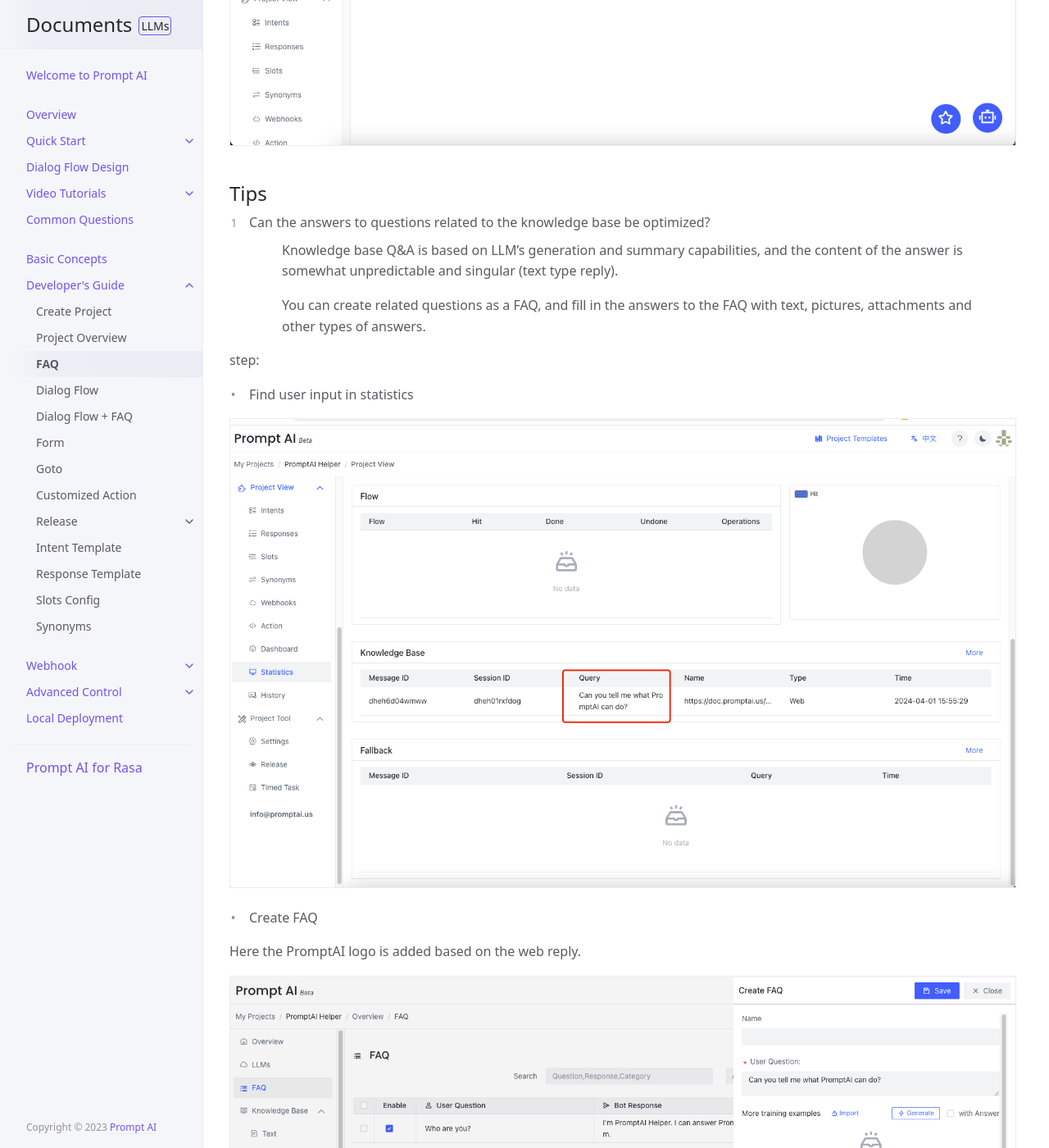
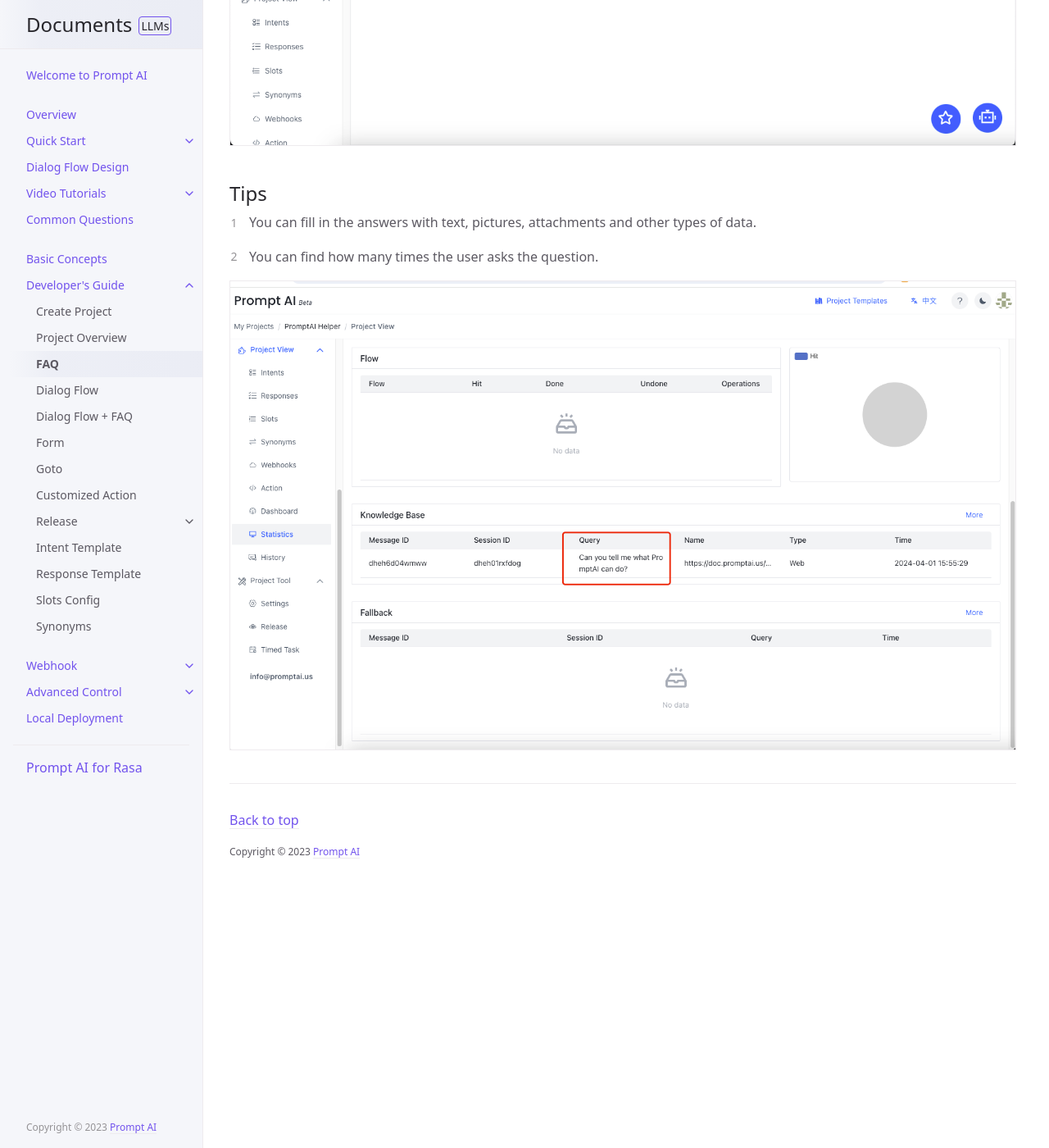
Before and after one commit to ws-cd/ws-cd.github.io, a Jekyll site: the page built from docs/tutorial/faq.md, in a window 1280 px wide and 1400 px high, scrolled down 2753 px. Shown: the whole window at 82% size. Built offline with Jekyll 4.4.1, drawn with Linux system fonts in a browser that asks for light colours; after the commit the page ends 3826 px from its top, so only the background shows below that; some of the changed text lies outside the part shown.

Commit message:
Update faq.md

```diff
--- a/docs/tutorial/faq.md
+++ b/docs/tutorial/faq.md
@@ -32,17 +32,14 @@ Click the `+Add` button on the upper right corner to pop up the question additio
 
 ## Tips
 
-1. Can the answers to questions related to the knowledge base be optimized?
-> Knowledge base Q&A is based on LLM’s generation and summary capabilities, and the content of the answer is somewhat unpredictable and singular (text type reply).
->
-> You can create related questions as a FAQ, and fill in the answers to the FAQ with text, pictures, attachments and other types of answers.
+1. You can fill in the answers with text, pictures, attachments and other types of data.
 
-step:
-
-- Find user input in statistics
+2. You can find how many times the user asks the question.
 
 ![img.png](/assets/images/quick_start/kb/kb-14.png)
 
+
+<!--
 - Create FAQ
 
 Here the PromptAI logo is added based on the web reply.
@@ -54,3 +51,5 @@ Here the PromptAI logo is added based on the web reply.
 Enter a similar question and the question will be answered by FAQ.
 
 ![img_2.png](/assets/images/quick_start/kb/kb-16.png)
+
+-->
```
